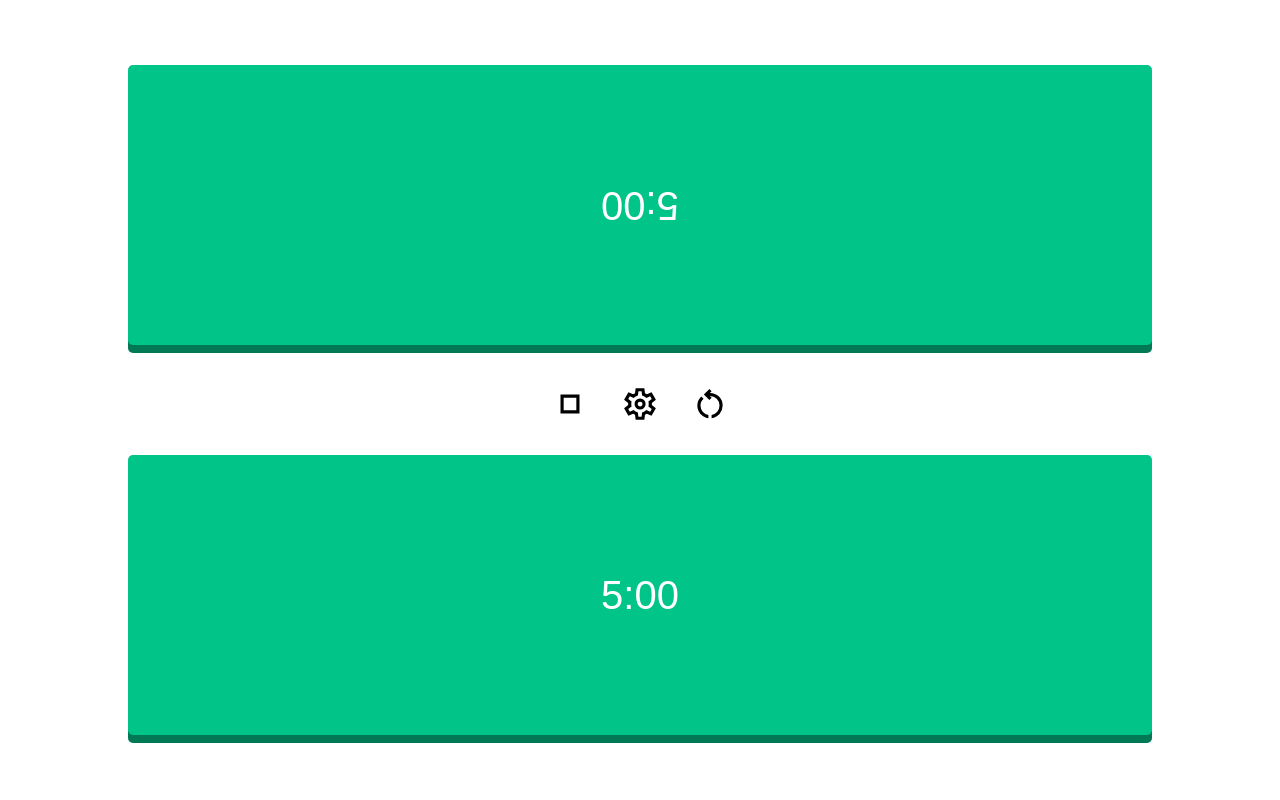
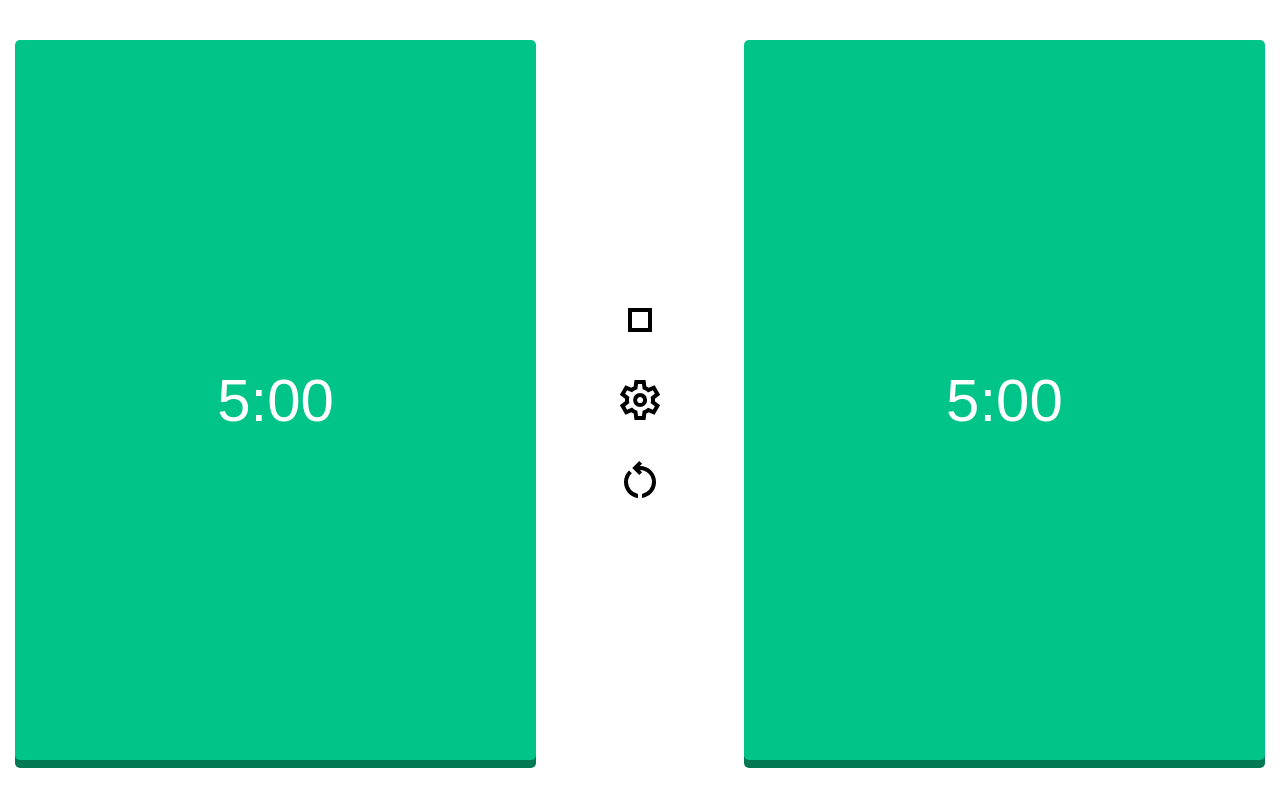
Before and after one commit to joajo13/react-chess, a React (Vite) app: page / in a window 1280 px wide. Built offline with nearby package versions, Linux system fonts and the light colour scheme.

Commit message:
Last version, responsive, bug finish fixed

```diff
--- a/src/App.css
+++ b/src/App.css
@@ -22,3 +22,10 @@ input[type="number"]::-webkit-outer-spin-button {
 ::-webkit-scrollbar {
   display: none;
 }
+
+@media (min-width: 1024px) {
+  body {
+    width: 100%;
+    padding: 15px;
+  }
+}
--- a/src/components/ConfigPanel.css
+++ b/src/components/ConfigPanel.css
@@ -82,3 +82,17 @@
   scale: 1.1;
   transition: 0.1s;
 }
+
+@media (min-width: 1024px) {
+  .slide-bottom {
+    animation: slide-bottom 0.1s linear both;
+  }
+  @keyframes slide-bottom {
+    0% {
+      transform: translateY(0);
+    }
+    100% {
+      transform: translateY(3000px);
+    }
+  }
+}
--- a/src/components/Counter.css
+++ b/src/components/Counter.css
@@ -91,3 +91,53 @@ input {
   scale: 0.9;
   transition: 0.2s;
 }
+
+@media (min-width: 1024px) {
+  .container {
+    flex-direction: row;
+    justify-content: center;
+    gap: 2rem;
+    min-width: 200px;
+  }
+
+  .button {
+    text-align: center;
+    cursor: pointer;
+    font-size: 24px;
+    outline: none;
+    color: #ffffff;
+    background-color: #01c489;
+    border: none;
+    border-radius: 5px;
+    height: 90vh;
+    box-shadow: 0 8px #007954;
+  }
+
+  .options-container {
+    flex-direction: column;
+    gap: 2rem;
+    margin-top: 0px;
+    width: 350px;
+    justify-content: center;
+    align-items: center;
+  }
+  .text {
+    font-size: 60px;
+    font-weight: 500;
+  }
+
+  .r {
+    transform: rotate(0deg);
+  }
+
+  .options-container button {
+    padding: 0;
+    background: none;
+    border: none;
+    display: flex;
+    justify-content: center;
+    align-items: center;
+    width: 48px;
+    height: 48px;
+  }
+}
--- a/src/components/Counter.jsx
+++ b/src/components/Counter.jsx
@@ -24,17 +24,17 @@ export const Counter = () => {
     };
   }, []);
 
-  const { finish } = counters;
-  const { isCounting: isCounting1 } = counters.counter1;
-  const { isCounting: isCounting2 } = counters.counter2;
-
   const buttonClass = {
-    counter1: `button ${isCounting2 ? "is-counting" : ""} ${
-      finish && isCounting1 ? "finish" : ""
-    }`,
-    counter2: `button ${isCounting1 ? "is-counting" : ""} ${
-      finish && isCounting2 ? "finish" : ""
-    }`,
+    counter1:
+      `button ${
+        counters.counter2.isCounting && !counters.finish ? "is-counting" : ""
+      } ${counters.finish && counters.counter1.isCounting ? "finish" : ""}` ||
+      "button is-counting",
+    counter2:
+      `button ${
+        counters.counter1.isCounting && !counters.finish ? "is-counting" : ""
+      } ${counters.finish && counters.counter2.isCounting ? "finish" : ""}` ||
+      "button is-counting",
   };
 
   return (
@@ -44,7 +44,7 @@ export const Counter = () => {
         onClick={(e) => handleClick(e.target)}
         className={buttonClass.counter1}
         disabled={counters.onSettings}
-        style={counters.onSettings ? { cursor: "default" } : {}}
+        style={counters.onSettings ? { pointerEvents: "none" } : {}}
       >
         <span className="text r">{convertToTime(countRender.counter1)}</span>
       </button>
--- a/src/components/counterReducer.js
+++ b/src/components/counterReducer.js
@@ -37,22 +37,6 @@ export const counterReducer = (state, action) => {
                 }
             }
 
-        // case ACTIONS.STOP:
-        //     return {
-        //         ...state,
-        //         onPause: true,
-        //         counter1: {
-        //             ...state.counter1,
-        //             value: payload.counter1,
-        //             isCounting: false
-        //         },
-        //         counter2: {
-        //             ...state.counter2,
-        //             value: payload.counter2,
-        //             isCounting: false
-        //         }
-        //     }
-
         case ACTIONS.RESET:
             return payload
 
@@ -65,6 +49,7 @@ export const counterReducer = (state, action) => {
         case ACTIONS.SETNEW:
             return {
                 ...state,
+                finish: false,
                 started: false,
                 onSettings: false,
                 onPause: false,
--- a/src/hooks/useCounter.js
+++ b/src/hooks/useCounter.js
@@ -31,8 +31,8 @@ export const useCounter = () => {
 
     const intervalRef = useRef();
 
+
     const handleClick = ({ name }) => {
-        clearInterval(intervalRef.current);
 
         if (counters.onPause) return;
 
@@ -42,11 +42,21 @@ export const useCounter = () => {
 
         if (counters.started) {
             if (name === "counter1") {
+                clearInterval(intervalRef.current);
+                if (counters.counter2.isCounting) {
+                    return;
+                }
+
                 setCountRender((state) => ({
                     ...state,
                     counter2: Number(state.counter2) + Number(counters.extraSecs),
                 }));
             } else {
+                clearInterval(intervalRef.current);
+                if (counters.counter1.isCounting) {
+                    return;
+                }
+
                 setCountRender((state) => ({
                     ...state,
                     counter1: Number(state.counter1) + Number(counters.extraSecs),
```
